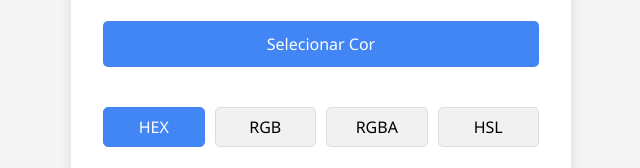
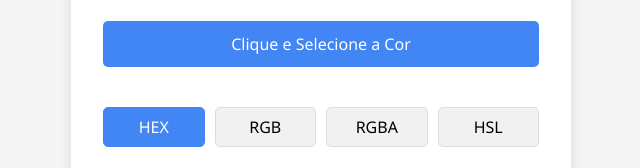
Before and after one commit to PilatusBRX/color-picker, a plain HTML site: page index.html in a window 1280 px wide. Shown: the part 356-524 px from the top of the page, 319-959 px from the left. Drawn offline with Linux system fonts and the light colour scheme.

Commit message:
Second commit

```diff
--- a/index.html
+++ b/index.html
@@ -210,7 +210,7 @@
         </div>
 
         <div class="color-picker">
-            <button id="pickButton" class="pick-button">Selecionar Cor</button>
+            <button id="pickButton" class="pick-button">Clique e Selecione a Cor</button>
             <p id="errorMessage" class="error-message"></p>
         </div>
 
```
